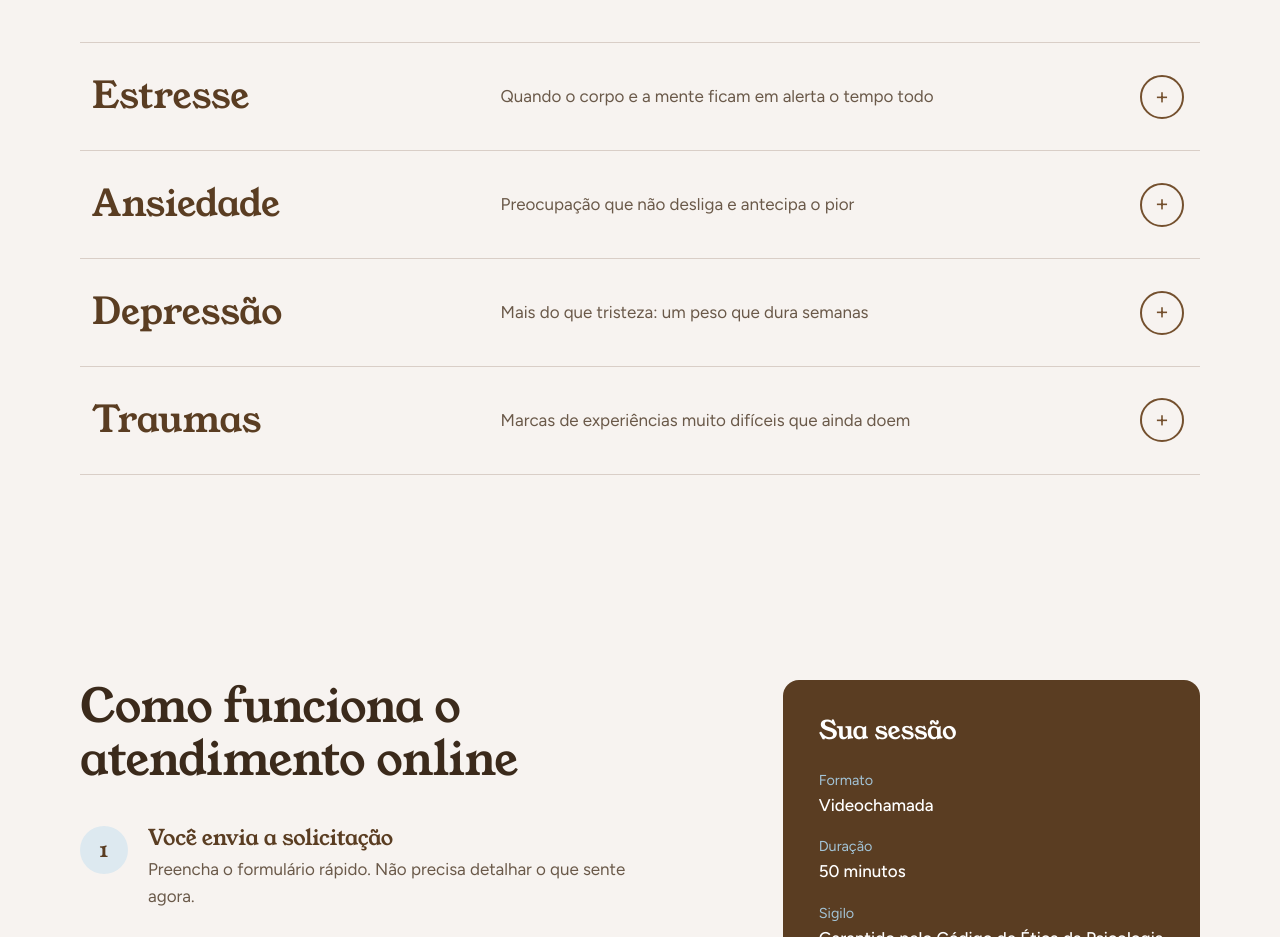
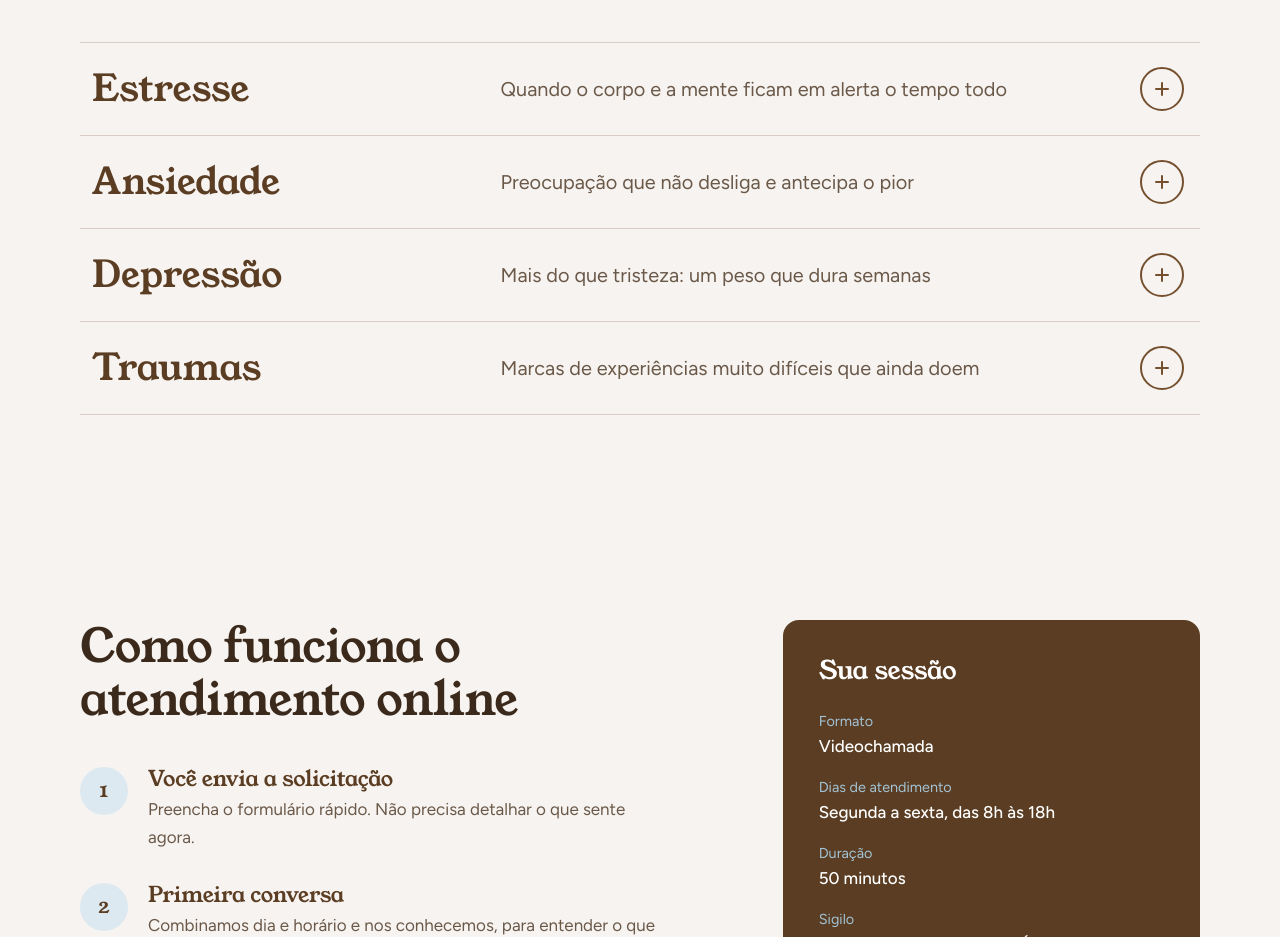
Before and after one commit to gidelmarjr-art/aurenir-psicologa, a React (Vite) app: page / in a window 1280 px wide. Shown: the part 1863-2800 px from the top of the page. Built offline with nearby package versions, Linux system fonts and the light colour scheme.

Commit message:
Atualização Temas

```diff
--- a/src/App.jsx
+++ b/src/App.jsx
@@ -7,17 +7,15 @@ import Sessions from './components/sessions/Sessions'
 import Community from './components/community/Community'
 import Footer from './components/footer/Footer'
 import ScheduleModal from './components/schedule-modal/ScheduleModal'
-import InfoModal from './components/info-modal/InfoModal'
 import Products from './components/products/Products'
 
 export default function App() {
   // Apenas uma janela aberta por vez:
-  // null | { type: 'schedule', topic? } | { type: 'info', id }
+  // null | { type: 'schedule', topic? }
   const [modal, setModal] = useState(null)
 
   const close = useCallback(() => setModal(null), [])
   const openSchedule = (topic) => setModal({ type: 'schedule', topic })
-  const openInfo = (id) => setModal({ type: 'info', id })
 
   return (
     <>
@@ -25,7 +23,7 @@ export default function App() {
       <main>
         <Hero onSchedule={() => openSchedule()} />
         <About />
-        <Topics onOpen={openInfo} />
+        <Topics onSchedule={openSchedule} />
         <Sessions onSchedule={() => openSchedule()} />
         <Products />
         <Community />
@@ -33,7 +31,6 @@ export default function App() {
       <Footer />
 
       {modal?.type === 'schedule' && <ScheduleModal initialTopic={modal.topic} onClose={close} />}
-      {modal?.type === 'info' && <InfoModal topicId={modal.id} onClose={close} onSchedule={openSchedule} />}
     </>
   )
 }
--- a/src/components/schedule-modal/ScheduleModal.css
+++ b/src/components/schedule-modal/ScheduleModal.css
@@ -30,3 +30,11 @@
   .schedule__row { grid-template-columns: 1fr; }
   .schedule__actions .btn { width: 100%; }
 }
+
+/* Caixa com os dias e horários de atendimento */
+.schedule__availability {
+  display: grid; gap: .15rem; padding: .9rem 1.1rem;
+  background: var(--sky-soft); border-left: 4px solid var(--brown); border-radius: var(--radius-s);
+}
+.schedule__availability strong { color: var(--brown-dark); font-size: .95rem; }
+.schedule__availability small { color: var(--muted); font-size: .88rem; }
--- a/src/components/schedule-modal/ScheduleModal.jsx
+++ b/src/components/schedule-modal/ScheduleModal.jsx
@@ -90,6 +90,12 @@ export default function ScheduleModal({ initialTopic, onClose }) {
           Não precisa contar o que está sentindo agora. Isso fica para a primeira conversa.
         </p>
 
+        <div className="schedule__availability">
+          <strong>Dias de atendimento</strong>
+          <span>{site.availability.text}</span>
+          {site.availability.note && <small>{site.availability.note}</small>}
+        </div>
+
         <div className="schedule__field">
           <label htmlFor="ag-nome">Seu nome</label>
           <input
--- a/src/components/sessions/Sessions.jsx
+++ b/src/components/sessions/Sessions.jsx
@@ -31,6 +31,7 @@ export default function Sessions({ onSchedule }) {
           <h3>Sua sessão</h3>
           <dl>
             <div><dt>Formato</dt><dd>{site.session.format}</dd></div>
+            <div><dt>Dias de atendimento</dt><dd>{site.availability.text}</dd></div>
             <div><dt>Duração</dt><dd>{site.session.duration}</dd></div>
             <div><dt>Sigilo</dt><dd>Garantido pelo Código de Ética da Psicologia</dd></div>
           </dl>
--- a/src/components/topics/Topics.css
+++ b/src/components/topics/Topics.css
@@ -1,29 +1,73 @@
 .topics { padding: clamp(3rem, 8vw, 6.5rem) 0; }
 
 .topics__list { margin-top: 2.5rem; border-top: 1px solid var(--line); }
+.topics__item { border-bottom: 1px solid var(--line); transition: background-color .25s; }
+.topics__item--open { background: var(--sky-soft); }
 
-.topics__row {
+.topics__heading { margin: 0; font-family: inherit; letter-spacing: normal; }
+
+.topics__trigger {
   width: 100%; display: grid; grid-template-columns: minmax(150px, 1fr) 1.6fr 48px;
   align-items: center; gap: 1.5rem;
   padding: 1.5rem .75rem; text-align: left;
-  background: transparent; border: 0; border-bottom: 1px solid var(--line);
+  background: transparent; border: 0;
   transition: background-color .2s;
 }
-.topics__row:hover { background: var(--sky-soft); }
+.topics__item:not(.topics__item--open) .topics__trigger:hover { background: var(--beige); }
 
-.topics__name { font-family: var(--font-display); font-size: clamp(1.6rem, 3.5vw, 2.3rem); color: var(--brown-dark); }
+.topics__name { font-family: var(--font-display); font-size: clamp(1.6rem, 3.5vw, 2.3rem); color: var(--brown-dark); line-height: 1.15; }
 .topics__tagline { color: var(--muted); max-width: 40ch; }
 
-.topics__go {
-  width: 44px; height: 44px; display: grid; place-items: center;
+/* Ícone + que vira − quando abre */
+.topics__icon {
+  position: relative; width: 44px; height: 44px;
   border: 2px solid var(--brown); border-radius: 50%;
-  color: var(--brown); font-size: 1.4rem; line-height: 1;
-  transition: background-color .2s, color .2s;
+  transition: background-color .2s;
 }
-.topics__row:hover .topics__go { background: var(--brown); color: #fff; }
+.topics__icon::before, .topics__icon::after {
+  content: ''; position: absolute; top: 50%; left: 50%;
+  width: 14px; height: 2px; background: var(--brown); border-radius: 2px;
+  transform: translate(-50%, -50%);
+  transition: transform .3s var(--ease-out, ease-out), background-color .2s;
+}
+.topics__icon::after { transform: translate(-50%, -50%) rotate(90deg); }
+.topics__trigger:hover .topics__icon, .topics__item--open .topics__icon { background: var(--brown); }
+.topics__trigger:hover .topics__icon::before, .topics__trigger:hover .topics__icon::after,
+.topics__item--open .topics__icon::before, .topics__item--open .topics__icon::after { background: #fff; }
+.topics__item--open .topics__icon::after { transform: translate(-50%, -50%) rotate(0deg); }
 
-@media (max-width: 700px) {
-  .topics__row { grid-template-columns: 1fr 44px; gap: .25rem 1rem; padding: 1.25rem .25rem; }
+/* Painel que abre e fecha suavemente (sem JS de altura) */
+.topics__panel {
+  display: grid; grid-template-rows: 0fr; visibility: hidden;
+  transition: grid-template-rows .35s var(--ease-out, ease-out), visibility 0s linear .35s;
+}
+.topics__item--open .topics__panel { grid-template-rows: 1fr; visibility: visible; transition-delay: 0s; }
+.topics__panel-inner { min-height: 0; overflow: hidden; padding: 0 .75rem; }
+.topics__item--open .topics__panel-inner { padding-bottom: 2rem; }
+
+.topics__content { display: grid; grid-template-columns: 1.2fr 1fr; gap: 1rem clamp(1.5rem, 4vw, 3rem); padding-top: .25rem; }
+.topics__col { display: grid; gap: .6rem; align-content: start; }
+.topics__col p { max-width: 56ch; }
+.topics__sub { margin: .5rem 0 0; font-family: var(--font-body); font-size: 1rem; font-weight: 700; color: var(--brown-dark); letter-spacing: normal; }
+.topics__sub:first-child { margin-top: 0; }
+
+.topics__signs { display: grid; gap: .45rem; }
+.topics__signs li { position: relative; padding-left: 1.25rem; }
+.topics__signs li::before {
+  content: ''; position: absolute; left: 0; top: .6em; width: 8px; height: 8px;
+  border-radius: 50%; background: var(--sky); border: 1px solid var(--brown);
+}
+
+.topics__alert { margin-top: 1.25rem; padding: 1rem 1.25rem; background: var(--danger-bg); color: var(--danger-ink); border-radius: var(--radius-s); font-weight: 500; }
+
+.topics__footer { display: flex; align-items: center; gap: 1rem 1.5rem; flex-wrap: wrap; margin-top: 1.5rem; }
+.topics__disclaimer { flex: 1 1 260px; font-size: .88rem; color: var(--muted); max-width: 52ch; }
+
+@media (max-width: 760px) {
+  .topics__trigger { grid-template-columns: 1fr 44px; gap: .25rem 1rem; padding: 1.25rem .25rem; }
   .topics__tagline { grid-column: 1; grid-row: 2; }
-  .topics__go { grid-column: 2; grid-row: 1 / span 2; }
+  .topics__icon { grid-column: 2; grid-row: 1 / span 2; }
+  .topics__panel-inner { padding-inline: .25rem; }
+  .topics__content { grid-template-columns: 1fr; }
+  .topics__footer .btn { width: 100%; }
 }
--- a/src/components/topics/Topics.jsx
+++ b/src/components/topics/Topics.jsx
@@ -1,8 +1,14 @@
+import { useState } from 'react'
 import { topics } from '../../data/siteData'
 import Reveal from '../reveal/Reveal'
 import './Topics.css'
 
-export default function Topics({ onOpen }) {
+// FAQ em formato de sanfona: clicar abre o conteúdo logo abaixo do tema.
+// Só um tema fica aberto por vez (clicar de novo fecha).
+export default function Topics({ onSchedule }) {
+  const [openId, setOpenId] = useState(null)
+  const toggle = (id) => setOpenId((current) => (current === id ? null : id))
+
   return (
     <section id="temas" className="topics">
       <div className="container">
@@ -14,15 +20,65 @@ export default function Topics({ onOpen }) {
         </Reveal>
 
         <Reveal as="ul" stagger className="topics__list">
-          {topics.map((t) => (
-            <li key={t.id}>
-              <button className="topics__row" onClick={() => onOpen(t.id)} aria-label={`Ler sobre ${t.name}`}>
+          {topics.map((t) => {
+            const open = openId === t.id
+            return (
+              <li key={t.id} className={`topics__item ${open ? 'topics__item--open' : ''}`}>
+                <h3 className="topics__heading">
+                  <button
+                    className="topics__trigger"
+                    id={`faq-botao-${t.id}`}
+                    aria-expanded={open}
+                    aria-controls={`faq-painel-${t.id}`}
+                    onClick={() => toggle(t.id)}
+                  >
                     <span className="topics__name">{t.name}</span>
                     <span className="topics__tagline">{t.tagline}</span>
-                <span className="topics__go" aria-hidden="true">+</span>
+                    <span className="topics__icon" aria-hidden="true" />
                   </button>
+                </h3>
+
+                <div
+                  className="topics__panel"
+                  id={`faq-painel-${t.id}`}
+                  role="region"
+                  aria-labelledby={`faq-botao-${t.id}`}
+                >
+                  <div className="topics__panel-inner">
+                    <div className="topics__content">
+                      <div className="topics__col">
+                        <h4 className="topics__sub">O que é</h4>
+                        <p>{t.what}</p>
+                        <h4 className="topics__sub">Como a terapia ajuda</h4>
+                        <p>{t.help}</p>
+                      </div>
+                      <div className="topics__col">
+                        <h4 className="topics__sub">Sinais comuns</h4>
+                        <ul className="topics__signs">
+                          {t.signs.map((s) => (
+                            <li key={s}>{s}</li>
+                          ))}
+                        </ul>
+                      </div>
+                    </div>
+
+                    {t.alert && (
+                      <p className="topics__alert" role="note">{t.alert}</p>
+                    )}
+
+                    <div className="topics__footer">
+                      <button className="btn btn--primary" onClick={() => onSchedule(t.id)}>
+                        Quero conversar sobre isso
+                      </button>
+                      <p className="topics__disclaimer">
+                        Conteúdo informativo, não é um diagnóstico. Só uma avaliação profissional pode indicar o que está acontecendo com você.
+                      </p>
+                    </div>
+                  </div>
+                </div>
               </li>
-          ))}
+            )
+          })}
         </Reveal>
       </div>
     </section>
--- a/src/data/siteData.js
+++ b/src/data/siteData.js
@@ -13,6 +13,11 @@ export const site = {
     instagram: 'https://www.instagram.com/aurenirterto/',
     telegram: 'https://t.me/joinchat/EA0mZb5-O2raSOMP',
     youtube: 'https://www.youtube.com/channel/UCJWXSo8oPNvf7HB3ehUmorg',
+  },
+  // DIAS E HORÁRIOS DE ATENDIMENTO: edite só estas duas linhas quando mudar a agenda.
+  availability: {
+    text: 'Segunda a sexta, das 8h às 18h', // TROCAR
+    note: 'O horário exato é combinado com você pelo WhatsApp.',
   },
   session: {
     duration: '50 minutos', // TROCAR se for diferente
```
Also changed, not shown: 1 other file (tests, documents, lock files or other folders). Lines whose indentation alone changed are shown as unchanged.
